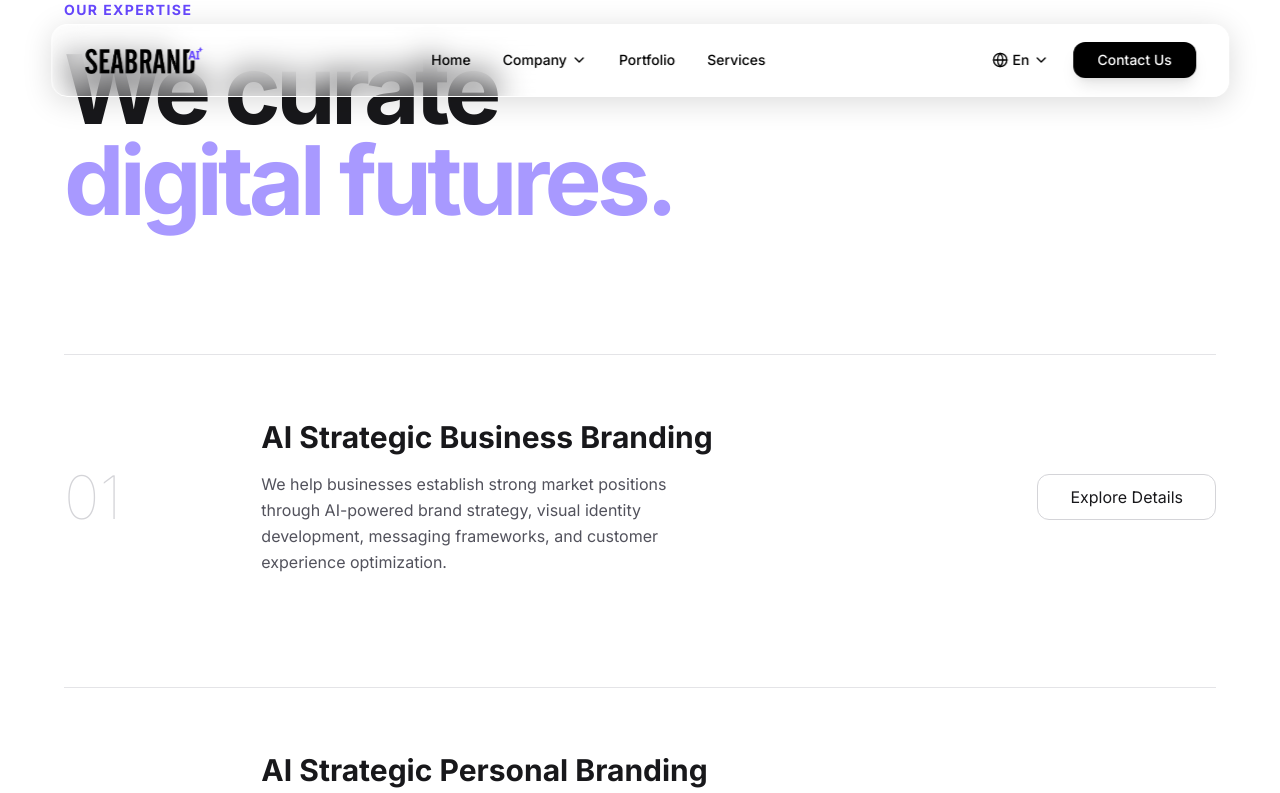
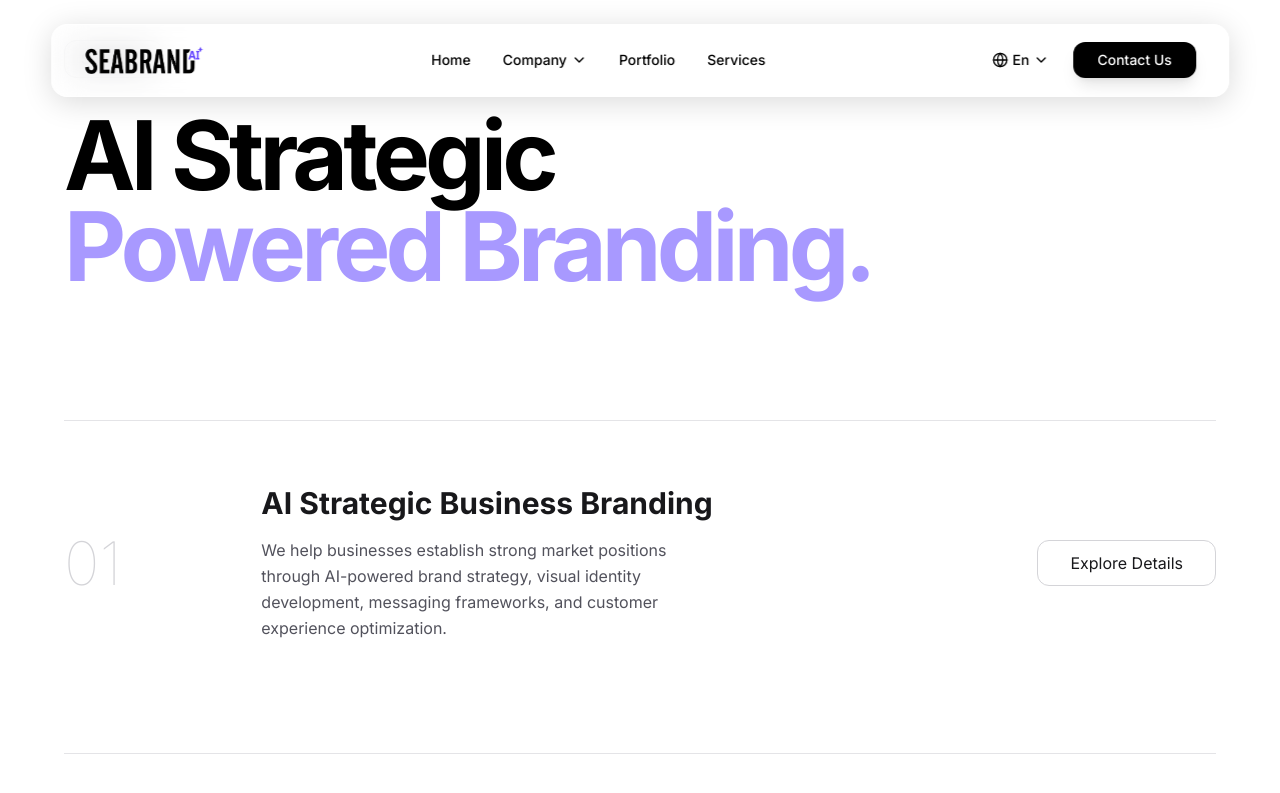
Before and after one commit to Safuvank/seabrand-ai-new, a Next.js app: page /services in a window 1280 px wide. Shown: the top 793 px of the page. Built offline with nearby package versions, Linux system fonts and the light colour scheme.

Commit message:
fix the modal error

```diff
--- a/src/components/home/footer/FooterBottom.tsx
+++ b/src/components/home/footer/FooterBottom.tsx
@@ -4,7 +4,7 @@ export default function FooterBottom() {
   return (
     <div className="relative w-full pt-8 pb-16 md:pb-24 border-t border-white/10 flex flex-col md:flex-row items-start md:items-center justify-between gap-6 z-10">
       <p className="text-zinc-500 text-sm">
-        ©{new Date().getFullYear()} SeaBrand. All rights reserved.
+        ©2026 - {new Date().getFullYear()} SeaBrand. All rights reserved.
       </p>
 
       <div className="flex flex-wrap items-center gap-6 text-xs font-semibold tracking-widest uppercase text-zinc-500">
--- a/src/components/pages/services/ServicesHeader.tsx
+++ b/src/components/pages/services/ServicesHeader.tsx
@@ -53,69 +53,69 @@
 // }
 
 
-"use client";
-import { motion } from "framer-motion";
+// "use client";
+// import { motion } from "framer-motion";
 
-export default function ServicesHeader() {
-  return (
-    <section className="max-w-7xl mx-auto px-6 md:px-12 lg:px-16 mb-32">
-      <motion.div initial={{ opacity: 0, y: 20 }} animate={{ opacity: 1, y: 0 }} className="max-w-4xl">
-        <span className="text-[#6748FE] font-bold tracking-widest uppercase text-sm mb-6 block">Our Expertise</span>
-        <h1 className="text-6xl md:text-8xl font-bold tracking-tighter leading-[0.95] mb-10">
-          We curate <br/> <span className="text-[#A899FF]">digital futures.</span>
-        </h1>
-        {/* <p className="text-2xl text-zinc-600 max-w-2xl leading-relaxed">
-          From AI-driven branding to high-impact web experiences, we build the foundations for your brand’s long-term dominance.
-        </p> */}
-      </motion.div>
-    </section>
-  );
-}
+// export default function ServicesHeader() {
+//   return (
+//     <section className="max-w-7xl mx-auto px-6 md:px-12 lg:px-16 mb-32">
+//       <motion.div initial={{ opacity: 0, y: 20 }} animate={{ opacity: 1, y: 0 }} className="max-w-4xl">
+//         <span className="text-[#6748FE] font-bold tracking-widest uppercase text-sm mb-6 block">Our Expertise</span>
+//         <h1 className="text-6xl md:text-8xl font-bold tracking-tighter leading-[0.95] mb-10">
+//           We curate <br/> <span className="text-[#A899FF]">digital futures.</span>
+//         </h1>
+//         {/* <p className="text-2xl text-zinc-600 max-w-2xl leading-relaxed">
+//           From AI-driven branding to high-impact web experiences, we build the foundations for your brand’s long-term dominance.
+//         </p> */}
+//       </motion.div>
+//     </section>
+//   );
+// }
 
 
 
-// "use client";
+"use client";
 
-// import { motion } from "framer-motion";
+import { motion } from "framer-motion";
 
-// interface HeaderProps {
-//   onOpenModal: () => void;
-// }
+interface HeaderProps {
+  onOpenModal: () => void;
+}
 
-// const fadeUp = {
-//   hidden: { opacity: 0, y: 30 },
-//   visible: { opacity: 1, y: 0, transition: { duration: 0.7, ease: [0.22, 1, 0.36, 1] as const } },
-// };
+const fadeUp = {
+  hidden: { opacity: 0, y: 30 },
+  visible: { opacity: 1, y: 0, transition: { duration: 0.7, ease: [0.22, 1, 0.36, 1] as const } },
+};
 
-// const staggerContainer = {
-//   hidden: { opacity: 0 },
-//   visible: { opacity: 1, transition: { staggerChildren: 0.1 } },
-// };
+const staggerContainer = {
+  hidden: { opacity: 0 },
+  visible: { opacity: 1, transition: { staggerChildren: 0.1 } },
+};
 
-// export default function ServicesHeader({onOpenModal}: HeaderProps) {
-//   return (
-//     <motion.section
-//       initial="hidden"
-//       whileInView="visible"
-//       viewport={{ once: true }}
-//       variants={staggerContainer}
-//       className="max-w-7xl mx-auto px-6 md:px-12 lg:px-16 mb-20 md:mb-32 pt-10"
-//     >
-//       <motion.div variants={fadeUp} className="max-w-4xl">
-//         <div className="inline-flex items-center gap-2 px-4 py-2 rounded-xl bg-zinc-50 border border-zinc-200 text-sm font-semibold text-zinc-600 mb-8 tracking-wider">
-//           Services
-//         </div>
+export default function ServicesHeader({onOpenModal}: HeaderProps) {
+  return (
+    <motion.section
+      initial="hidden"
+      whileInView="visible"
+      viewport={{ once: true }}
+      variants={staggerContainer}
+      className="max-w-7xl mx-auto px-6 md:px-12 lg:px-16 mb-20 md:mb-32 pt-10"
+    >
+      <motion.div variants={fadeUp} className="max-w-4xl">
+        <div className="inline-flex items-center gap-2 px-4 py-2 rounded-xl bg-zinc-50 border border-zinc-200 text-sm font-semibold text-zinc-600 mb-8 tracking-wider">
+          Services
+        </div>
 
-//         <h1 className="text-6xl md:text-7xl lg:text-8xl font-bold tracking-tighter text-black leading-[0.95] mb-8">
-//           AI Strategic <br className="hidden md:block" />
-//           <span className="text-[#A899FF]">Powered Branding.</span>
-//         </h1>
+        <h1 className="text-6xl md:text-7xl lg:text-8xl font-bold tracking-tighter text-black leading-[0.95] mb-8">
+          AI Strategic <br className="hidden md:block" />
+          <span className="text-[#A899FF]">Powered Branding.</span>
+        </h1>
 
-//         {/* Uncomment the paragraph if you want to include the description */}
-//         {/* <motion.p variants={fadeUp} className="text-xl text-zinc-500 max-w-2xl leading-relaxed">
-//           From AI-driven branding to high-impact web experiences, we build the foundations for your brand’s long-term dominance.
-//         </motion.p> */}
-//       </motion.div>
-//     </motion.section>
-//   );
-// }
+        {/* Uncomment the paragraph if you want to include the description */}
+        {/* <motion.p variants={fadeUp} className="text-xl text-zinc-500 max-w-2xl leading-relaxed">
+          From AI-driven branding to high-impact web experiences, we build the foundations for your brand’s long-term dominance.
+        </motion.p> */}
+      </motion.div>
+    </motion.section>
+  );
+}
```
Also changed, not shown: src/components/home/hero/HeroHeadline.tsx (+63 -0 lines), src/components/home/hero/HeroVisulaizer.tsx (added, +67 -0 lines).
